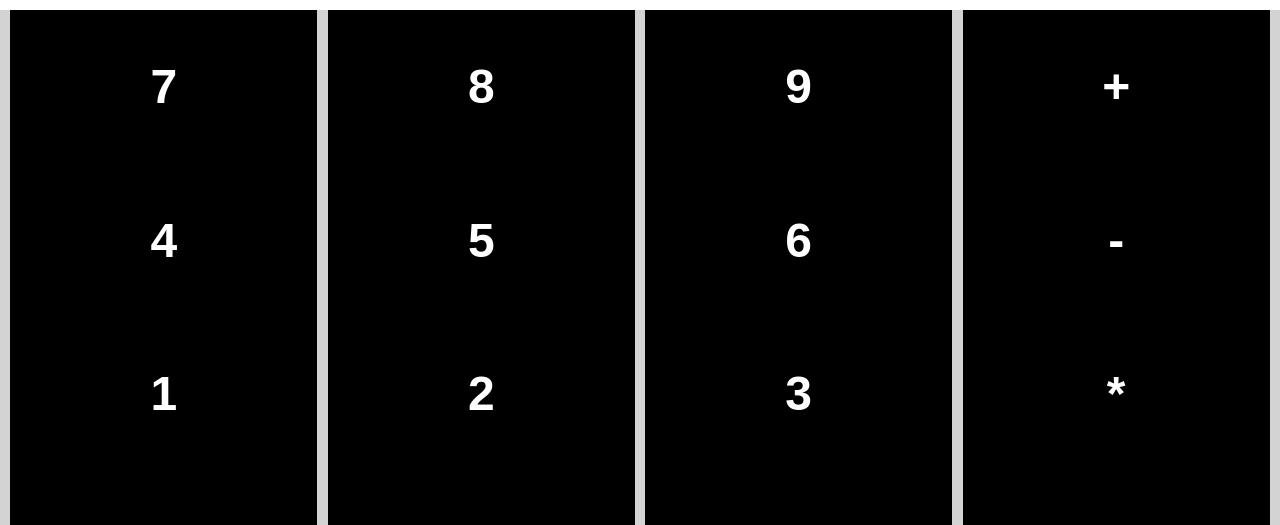
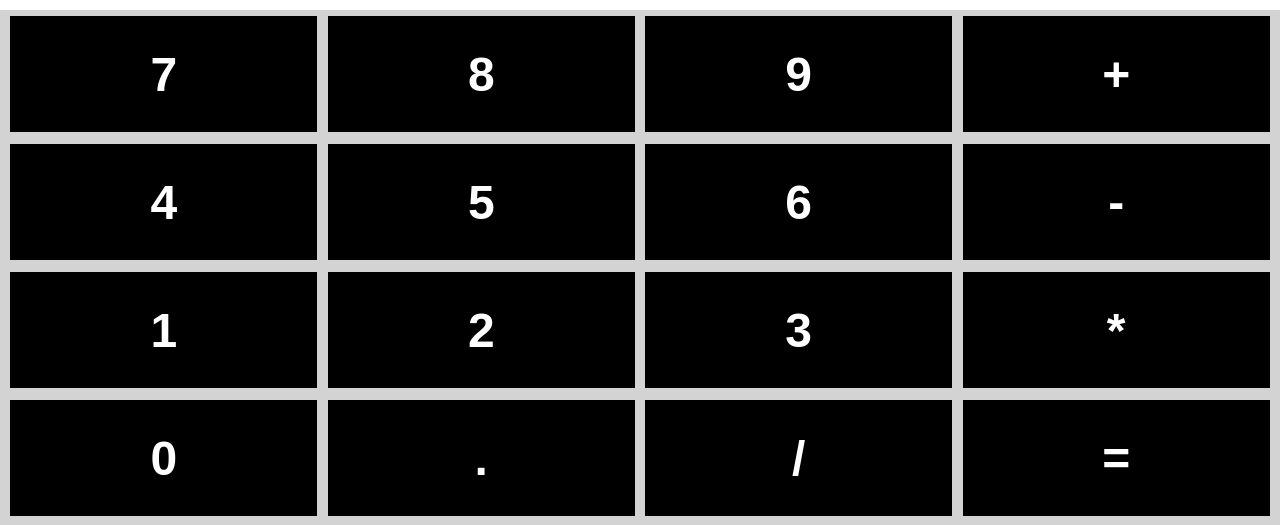
Before and after one commit to tclintaichung/calculator2, a plain HTML site: page index.html in a window 1280 px wide. Shown: the part 108-633 px from the top of the page. Drawn offline with Linux system fonts and the light colour scheme.

Commit message:
Update dave.css

```diff
--- a/css/dave.css
+++ b/css/dave.css
@@ -61,7 +61,7 @@ div {
     justify-content: center;
     align-items: center;
     width: 24%;
-    height: 24%;
+    height: 18%;
     background-color: #000;
     color: #fff;
     font-size: 3rem;
```
